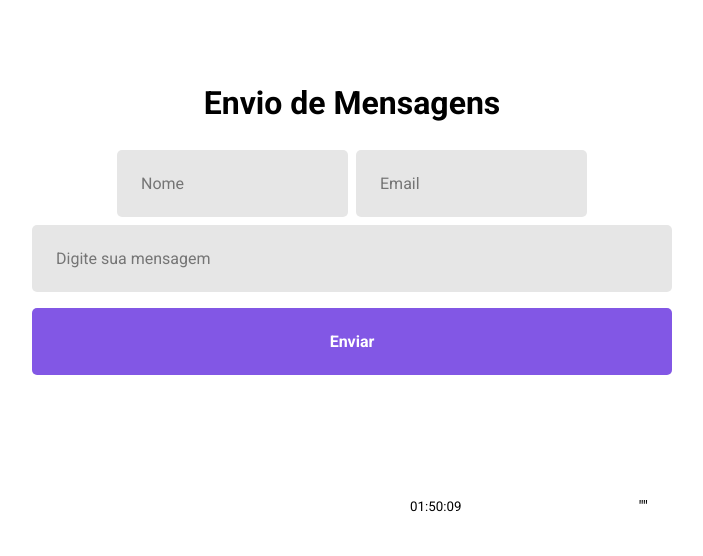
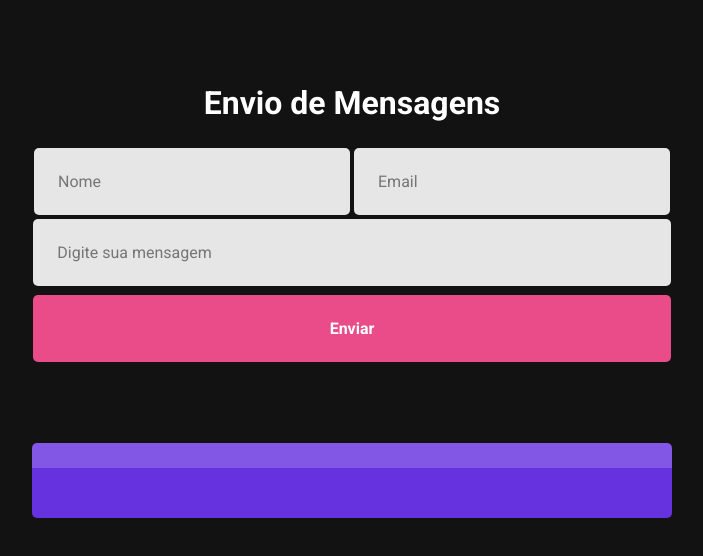
Before and after one commit to pceolato/ReactMessage, a React (Vite) app: page / in a window 1280 px wide. Both pictures are taken after a click on the button "Enviar". Shown: the top 556 px of the page, without its empty margins (288-991 px from the left). Built offline with nearby package versions, Linux system fonts and the light colour scheme.

Commit message:
feat: atualização

```diff
--- a/src/components/Card/index.jsx
+++ b/src/components/Card/index.jsx
@@ -2,11 +2,16 @@ import './styles.css'
 
 export function Card(props) {
     return (
+        <>
         <div className="card">
+            <div>
             <strong>{props.name}</strong>
             <small>{props.email}</small>
-            <small>{props.time}</small>
-            <p>"{props.message}"</p>
+            </div>
+
         </div>
+
+         <p>{props.message}</p>
+         </>
     )
 }
--- a/src/components/Card/styles.css
+++ b/src/components/Card/styles.css
@@ -1,10 +1,42 @@
-.card {
-    height: 100px;
+.card{
+    padding: 0 10px; /* vertical | horizontal */
     width: 50%;
+    height: 25px;
+
+    background: #8257E5;
+    color: #fff;
+
+    border: none;
+    border-radius: 5px 5px 0 0;
+}
+
+.card div {
+    justify-content: space-between;
+    width: 100%;
+
+}
+
+.card div strong {
+    font-size: 12px;
+}
+
+.card div small {
+    font-size: 8px;
+}
+
+p {
+    width: 50%;
+    height: 50px;
+
+    background: #6632df;
+    color: #fff;
 
     display: flex;
-    align-items: center;  /* vertical */
-    justify-content: space-between; /* horizontal */
+    justify-content: center;
+    align-items: center;
 
-    padding: 24px;
+    border: none;
+    border-radius: 0 0 5px 5px;
+
+    margin-bottom: 24px;
 }
--- a/src/pages/home/styles.css
+++ b/src/pages/home/styles.css
@@ -6,34 +6,36 @@
 .container div {
     display: flex;
     align-items: center;
+    width: 50%;
 }
 .container h1 {
     margin: 84px 0 24px;
+    color: #fff;
 }
 
 .container input {
-    width: 50%;
+    width: 49.8%;
     padding: 24px;
 
     background: #E6E6E6;
     border-radius: 5px;
     border: none;
 
-    margin: 4px;
+    margin: 2px;
 
     font-size: 16px;
 }
 
 .container button {
-    width: 50%;
+    width: 49.8%;
     padding: 24px;
     font-weight: 700;
 
-    background: #8257E5;
+    background: #EA4C89;
     color: #fff;
 
     border-radius: 5px;
-    margin: 12px 0 81px;
+    margin: 7px 0 81px;
     border: none;
 
     cursor: pointer;
--- a/src/styles/global.css
+++ b/src/styles/global.css
@@ -5,6 +5,7 @@
 }
 
 body, input, button {
+    background: #121212;
     font-size: 16px;
     font-family: 'Roboto', sans-serif;
 
```
Also changed, not shown: src/pages/home/index.jsx (line endings or trailing spaces).
